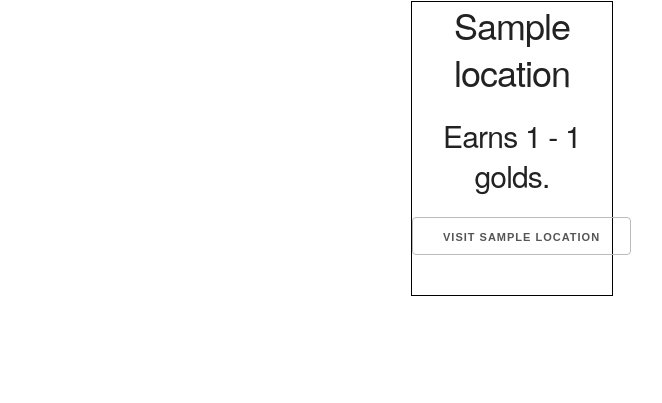
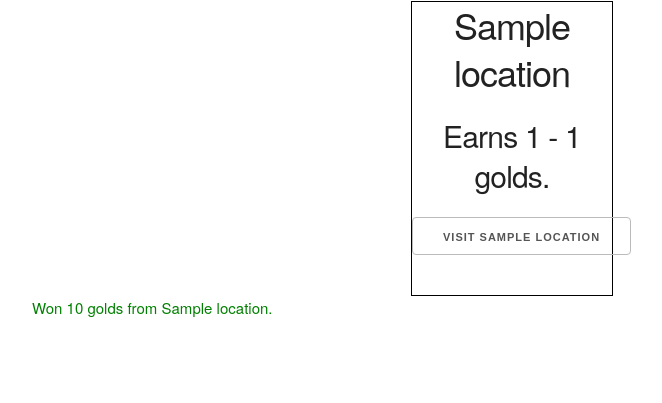
Before and after one commit to py1-september-2018/classwork, a Flask app: page /home in a window 1280 px wide. Shown: the part 188-591 px from the top of the page, without its empty margins (128-790 px from the left). Run offline with Flask 2, Linux system fonts and the light colour scheme; a user stored in the database is signed in; data comes from the database, SQL or seed files in the repository; tables that the repository leaves empty hold one stand-in row (values such as "Sample post").

Commit message:
finished functionality

```diff
--- /dev/null
+++ b/flask_mysql/ninja_gold/queries.py
@@ -0,0 +1,35 @@
+from mysqlconnection import connectToMySQL
+
+def get_activities(user_id):
+  activities_query = """SELECT
+                          activities.gold_amount AS gold_amt,
+                          locations.name AS location
+                        FROM activities
+                        JOIN locations ON locations.id = activities.locations_id
+                        WHERE activities.user_id = %(user)s
+                        ORDER BY activities.created_at DESC
+                        LIMIT 5;"""
+  data = {
+    'user': user_id
+  }
+  mysql = connectToMySQL('ninja_gold')
+  db_activities = mysql.query_db(activities_query, data)
+
+  activities = []
+  for act in db_activities:
+    if act['gold_amt'] > 0:
+      activity = {
+        'content': "Won {} golds from {}.".format(act['gold_amt'], act['location']),
+        'css_class': "green"
+      }
+    else:
+      activity = {
+        'content': "Lost {} golds from {}.".format(act['gold_amt'], act['location']),
+        'css_class': 'red'
+      }
+    activities.append(activity)
+
+  print("*" * 80)
+  print(activities)
+  print("*" * 80)
+  return activities
--- a/flask_mysql/ninja_gold/server.py
+++ b/flask_mysql/ninja_gold/server.py
@@ -1,5 +1,6 @@
 from flask import Flask, render_template, redirect, session, request, flash
 from mysqlconnection import connectToMySQL
+from queries import *
 from flask_bcrypt import Bcrypt
 import random
 
@@ -91,11 +92,9 @@ def home():
   mysql = connectToMySQL('ninja_gold')
   locations_list = mysql.query_db('SELECT * FROM locations;')
 
-  activities_query = 'SELECT * FROM activities WHERE user_id = %(user_id)s;'
-  mysql = connectToMySQL('ninja_gold')
-  activities_list = mysql.query_db(activities_query, query_data)
+  activities_list = get_activities(session['user_id'])
 
-  return render_template('home.html', user=user_from_db, locations=locations_list, activites=activities_list)
+  return render_template('home.html', user=user_from_db, locations=locations_list, activities=activities_list)
 
 @app.route('/locations/new')
 def new_location():
@@ -150,12 +149,38 @@ def process(location_id):
   }
   mysql = connectToMySQL('ninja_gold')
   location_list = mysql.query_db(location_query, location_data)
-  location = location_list[0]
 
-  print("*" * 80)
-  print(location)
-  print("*" * 80)
+  try:
+    location = location_list[0]
+  except IndexError:
+    return redirect('/home')
+
   gold = random.randint(location['min_gold'], location['max_gold'])
+
+  activity_query = 'INSERT INTO activities (gold_amount, user_id, locations_id, created_at, updated_at) VALUES (%(gold)s, %(user_id)s, %(location_id)s, NOW(), NOW());'
+  activity_data = {
+    'gold': gold,
+    'user_id': session['user_id'],
+    'location_id': location['id']
+  }
+  mysql = connectToMySQL('ninja_gold')
+  mysql.query_db(activity_query, activity_data)
+
+  user_get = 'SELECT gold FROM users WHERE id = %(user_id)s;'
+  user_data = {
+    'user_id': session['user_id']
+  }
+  mysql = connectToMySQL('ninja_gold')
+  users_list = mysql.query_db(user_get, user_data)
+  user = users_list[0]
+
+  user_query = 'UPDATE users SET gold = %(gold)s WHERE id = %(user_id)s;'
+  user_data = {
+    'gold': user['gold'] + gold,#old gold plus new gold,
+    'user_id': session['user_id']
+  }
+  mysql = connectToMySQL('ninja_gold')
+  mysql.query_db(user_query, user_data)
 
   return redirect('/home')
 
--- a/flask_mysql/ninja_gold/static/css/style.css
+++ b/flask_mysql/ninja_gold/static/css/style.css
@@ -15,3 +15,11 @@
   padding: 5px;
   width: 200px;
 }
+
+.green {
+  color: green;
+}
+
+.red {
+  color: red;
+}
--- a/flask_mysql/ninja_gold/templates/home.html
+++ b/flask_mysql/ninja_gold/templates/home.html
@@ -31,7 +31,7 @@
     </div>
     <div class="activities">
       {% for activity in activities %}
-        <p>{{ activity }}</p>
+        <p class="{{ activity['css_class'] }}">{{ activity['content'] }}</p>
       {% endfor %}
     </div>
   </div>
```
